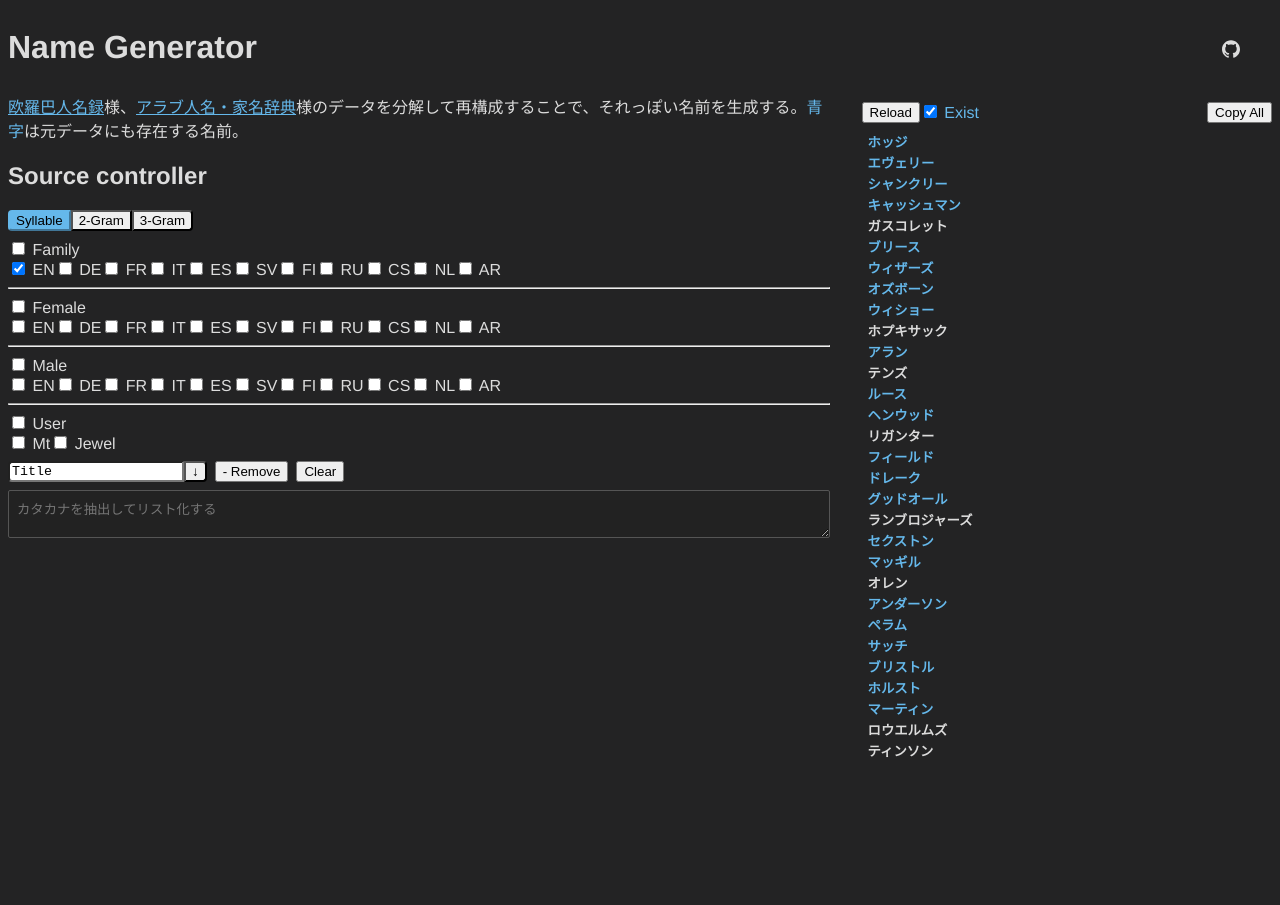
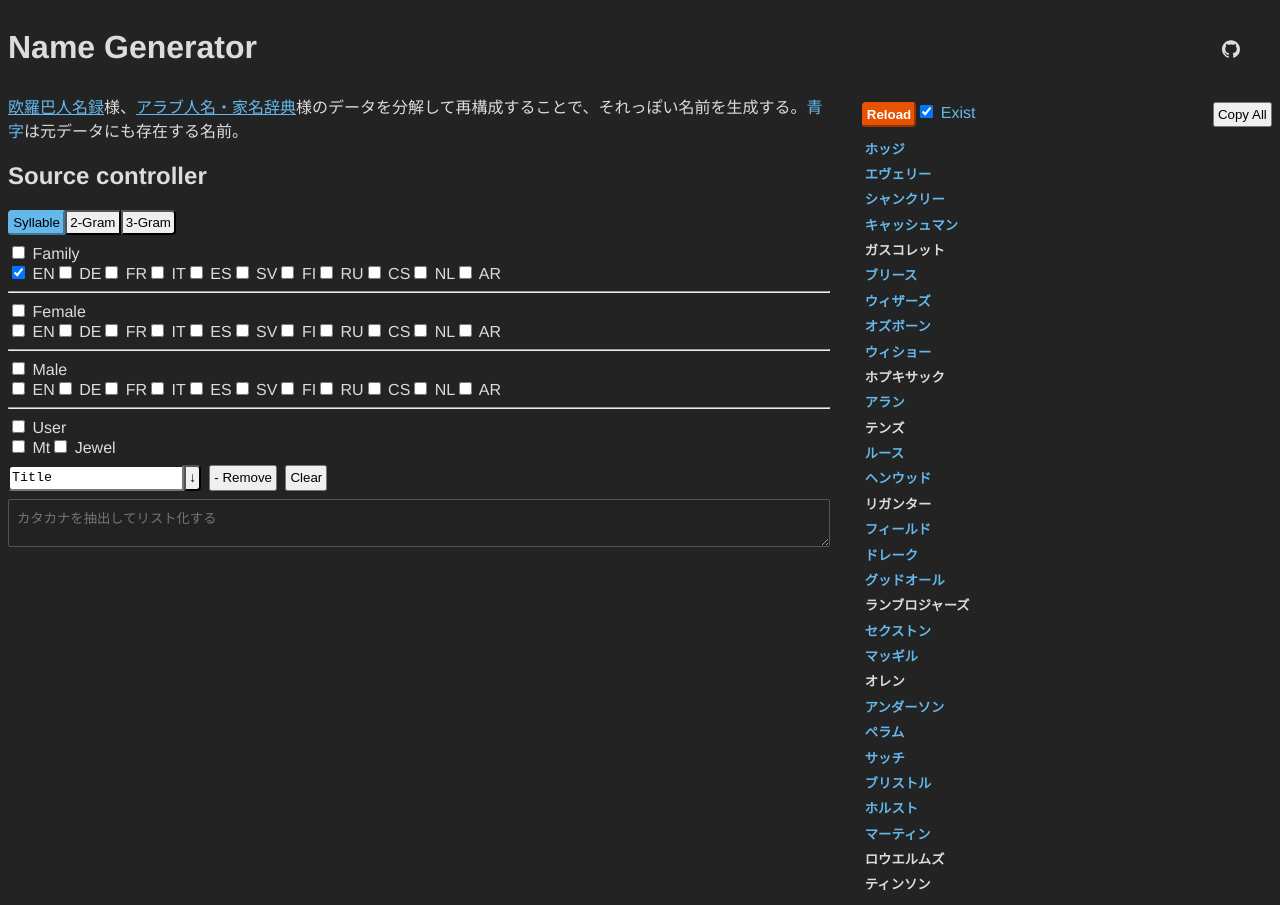
Before and after one commit to techa/name-generator, a SvelteKit app: page / in a window 1280 px wide. Before the commit the page ends 800 px from the top, so only its background shows below. Built offline with nearby package versions, Linux system fonts and the light colour scheme.

Commit message:
style: Change color Reload btn

```diff
--- a/src/app.css
+++ b/src/app.css
@@ -4,6 +4,7 @@
 	--text-color: gainsboro;
 	--primary-color: rgb(101, 184, 235);
 	--secondy-color: palevioletred;
+	--attention-color: #e85303;
 }
 
 body {
@@ -23,6 +24,10 @@ a {
 
 a:visited {
 	color: var(--secondy-color);
+}
+
+button {
+	padding: 0.2rem;
 }
 
 .btn-set {
--- a/src/routes/+page.svelte
+++ b/src/routes/+page.svelte
@@ -215,7 +215,7 @@
 	</section>
 	<section class="right w-1/2">
 		<div class="tool flex">
-			<button on:click={reload}>Reload</button>
+			<button class="reload" on:click={reload}>Reload</button>
 			<!-- <button on:click={() => (result = [])}>Clear</button> -->
 			<label>
 				<input type="checkbox" bind:checked={filter} />
@@ -270,6 +270,13 @@
 		text-align: left;
 		width: 100%;
 	}
+	.reload {
+		background-color: var(--attention-color);
+		border-color: var(--attention-color);
+		border-radius: 4px;
+		color: #fff;
+		font-weight: bold;
+	}
 	span,
 	.name.exist {
 		color: var(--primary-color);
```
